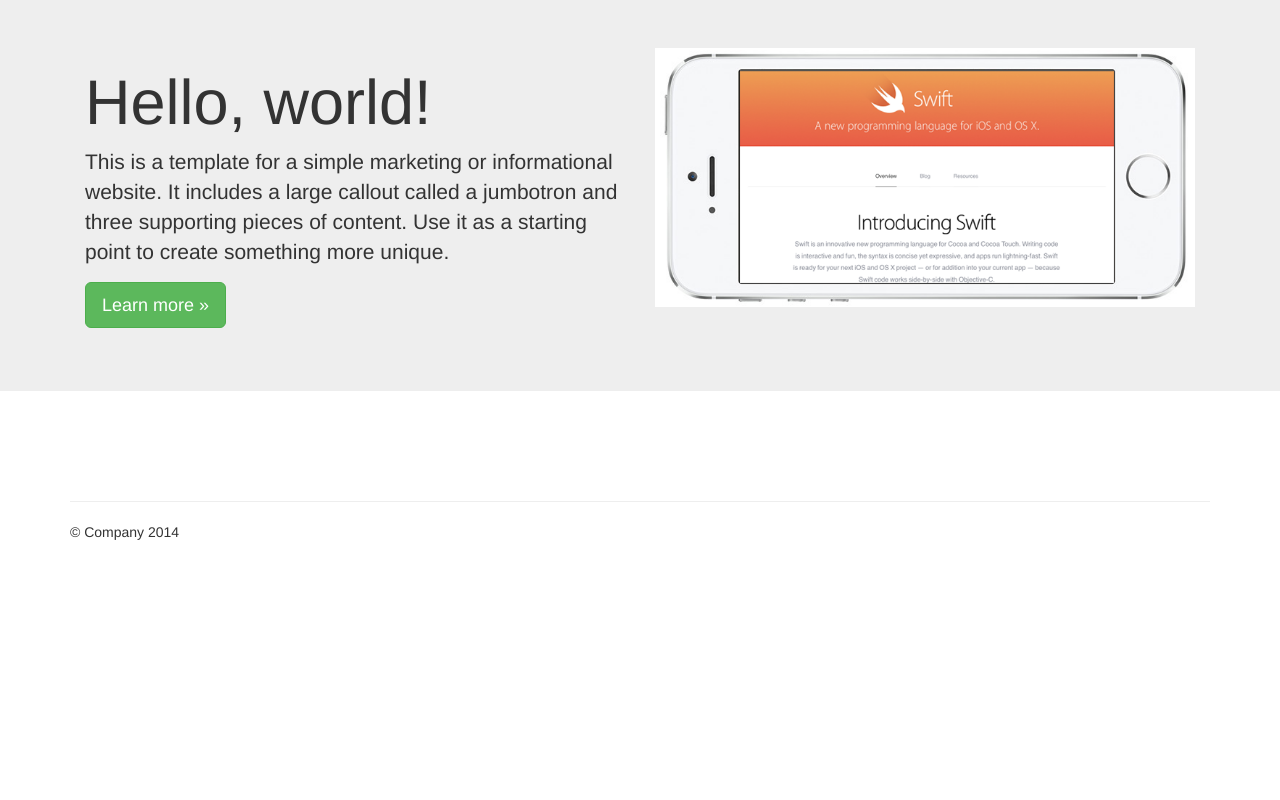
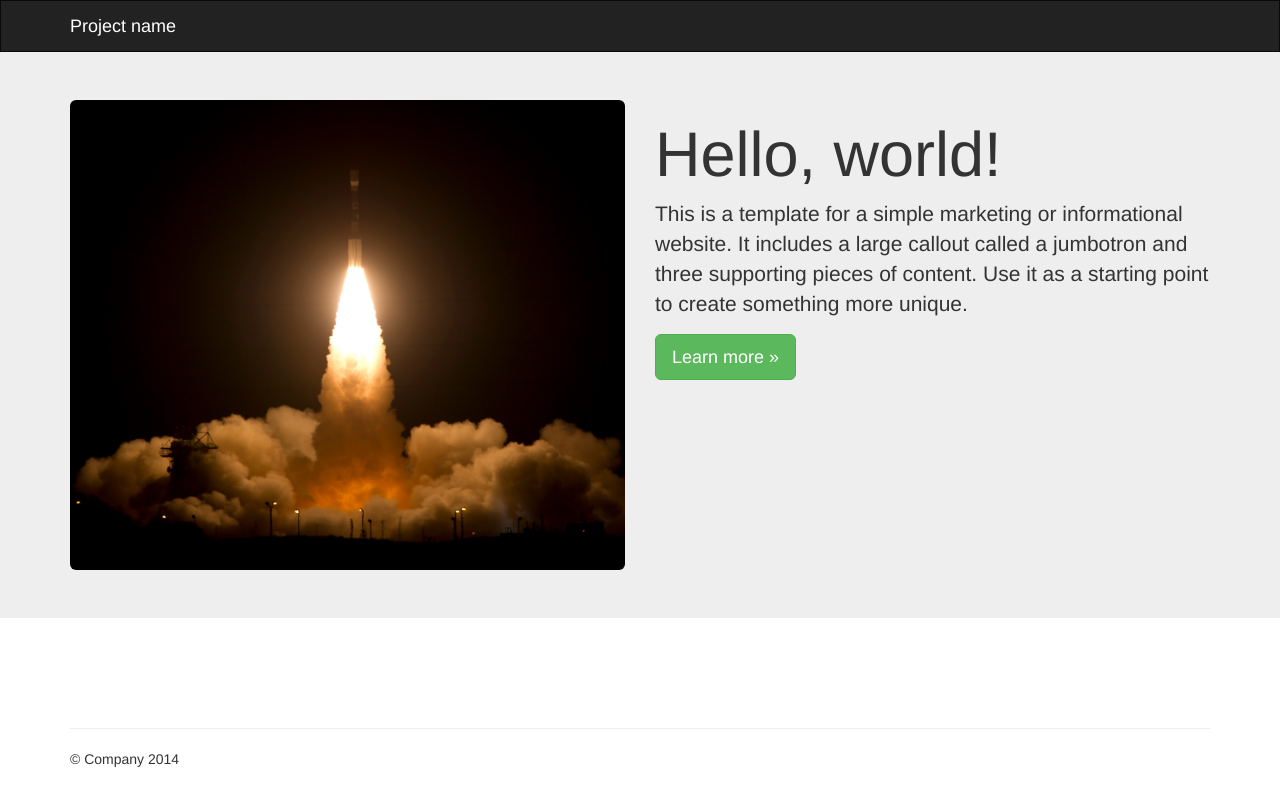
Before and after one commit to ArchAiA/lwc, a Django app: template templates/share.html in a window 1280 px wide. Run offline with Django 3.2, Linux system fonts and the light colour scheme; the template is opened without the code that fills it, so the values that code supplies are empty; parts of the project's set-up code (start-up, migrations or seed data) failed here and were passed over; some libraries are stand-ins or nearby versions.

Commit message:
L31: Update Front End

```diff
--- a/templates/base.html
+++ b/templates/base.html
@@ -28,7 +28,20 @@
 
 
     <style>
-    body {padding-top: 0px; padding-bottom: 0px;}
+    body {
+      padding-top: 0px;
+      padding-bottom: 0px;
+    }
+
+    .navbar {
+      margin-bottom:0px !important;
+      border-radius:0px !important;
+    }
+
+    .navbar-inverse .navbar-brand, .navbar-brand:hover {
+      color:white;
+    }
+
     </style>
 
     <!-- Just for debugging purposes. Don't actually copy these 2 lines! -->
@@ -43,34 +56,15 @@
   </head>
 
   <body>
+    	{% block content %}
+
+	   	{% endblock%}
 
 
 
-    <!-- Main jumbotron for a primary marketing message or call to action -->
-    <div class="jumbotron">
-      <div class="container">
-      <div class='col-sm-6'>
-        <h1>Hello, world!</h1>
-        <p>This is a template for a simple marketing or informational website. It includes a large callout called a jumbotron and three supporting pieces of content. Use it as a starting point to create something more unique.</p>
-        <p><a class="btn btn-success btn-lg" href="#" role="button">Learn more &raquo;</a></p>
-      </div>
-
-      <div class='col-sm-6'>
-        <img src="{% static 'img/iphone.png' %}" class='img-responsive' />
-      </div>
-
-      </div>
-    </div>
 
     <div class="container">
-    	{% block content %}
-
-		{% endblock%}
-
-
-
       <hr>
-
       <footer>
         <p>&copy; Company 2014</p>
       </footer>
--- a/templates/navbar.html
+++ b/templates/navbar.html
@@ -1,24 +1,9 @@
-    <nav class="navbar navbar-inverse navbar-fixed-top">
+<nav class="navbar navbar-inverse">
       <div class="container">
+
         <div class="navbar-header">
-          <button type="button" class="navbar-toggle collapsed" data-toggle="collapse" data-target="#navbar" aria-expanded="false" aria-controls="navbar">
-            <span class="sr-only">Toggle navigation</span>
-            <span class="icon-bar"></span>
-            <span class="icon-bar"></span>
-            <span class="icon-bar"></span>
-          </button>
-          <a class="navbar-brand" href="#">Project name</a>
+          <a class="navbar-brand">Project name</a>
         </div>
-        <div id="navbar" class="navbar-collapse collapse">
-          <form class="navbar-form navbar-right">
-            <div class="form-group">
-              <input type="text" placeholder="Email" class="form-control">
-            </div>
-            <div class="form-group">
-              <input type="password" placeholder="Password" class="form-control">
-            </div>
-            <button type="submit" class="btn btn-success">Sign in</button>
-          </form>
-        </div><!--/.navbar-collapse -->
+
       </div>
-    </nav>
+</nav>
--- a/templates/share.html
+++ b/templates/share.html
@@ -1,6 +1,30 @@
 {% extends "base.html" %}
+{% load staticfiles %}
 
 {% block content %}
+{% include "navbar.html" %}
+
+<div class="jumbotron">
+	<div class="container">
+		<div class='row'>
+		<div class='col-md-6 pull-right' >
+			 <h1>Hello, world!</h1>
+	    	<p>This is a template for a simple marketing or informational website. It includes a large callout called a jumbotron and three supporting pieces of content. Use it as a starting point to create something more unique.</p>
+		    <p><a class="btn btn-success btn-lg" href="#" role="button">Learn more &raquo;</a></p>
+		</div>
+
+  	<div class='col-md-6 pull-left'>
+  	  	<img src="{% static 'img/launch.jpg' %}" class='img-responsive img-rounded' />
+	</div>
+
+	</div>
+	</div>
+</div>
+
+
+
+
+<div class='container'>
 
 	{{ref_id}}
 	<br />
@@ -11,5 +35,6 @@
 	<a href="{{ref_url}}">{{ref_url}}</a>
 	<br />
 
+</div>
 
 {% endblock %}
```
Also changed, not shown: templates/home.html (+27 -5 lines), 1 other file. Lines whose indentation alone changed are shown as unchanged.
